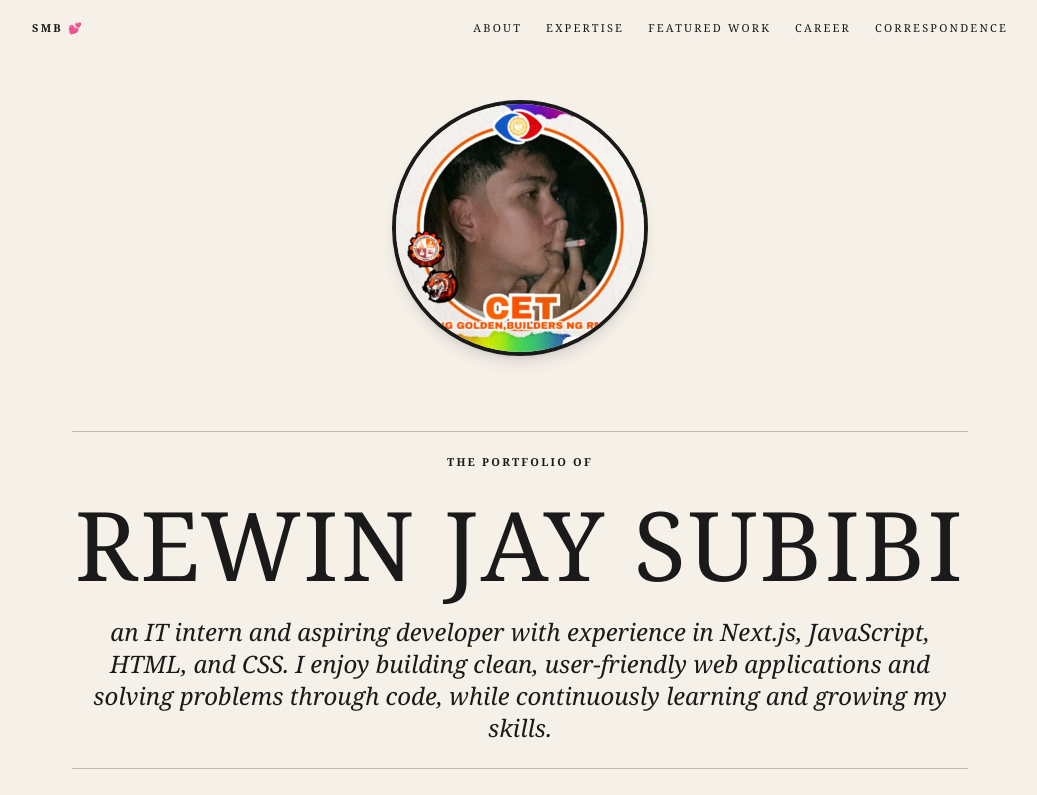
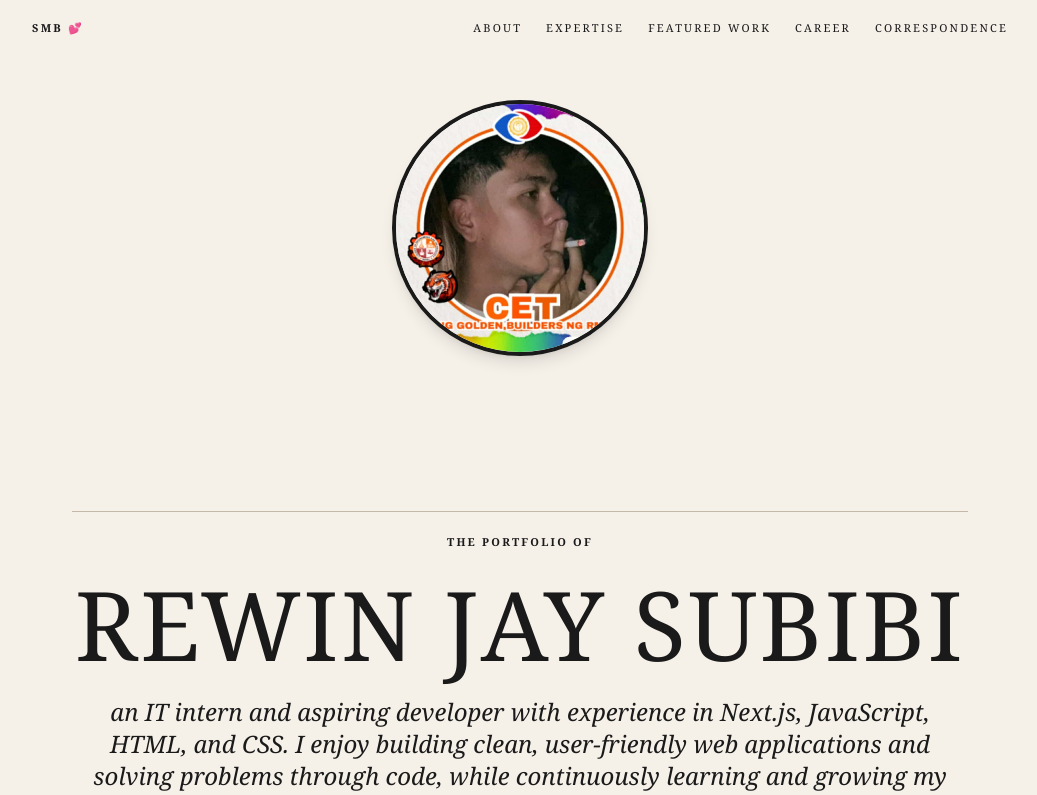
Before and after one commit to rewinjaysubibi/SMBport, a Next.js app: page / in a window 1280 px wide. Shown: the top 795 px of the page, without its empty margins (120-1157 px from the left). Built offline with nearby package versions, Linux system fonts and the light colour scheme.

Commit message:
fixing border

```diff
--- a/app/page.tsx
+++ b/app/page.tsx
@@ -24,7 +24,7 @@ export default function Page() {
         </div>
 
         {/* Hero section */}
-        <div className="-mt-50 pt-12 pb-16 md:pt-16 md:pb-20">
+        <div className="-mt-30 pt-12 pb-16 md:pt-16 md:pb-20">
           <Hero />
         </div>
 
```
